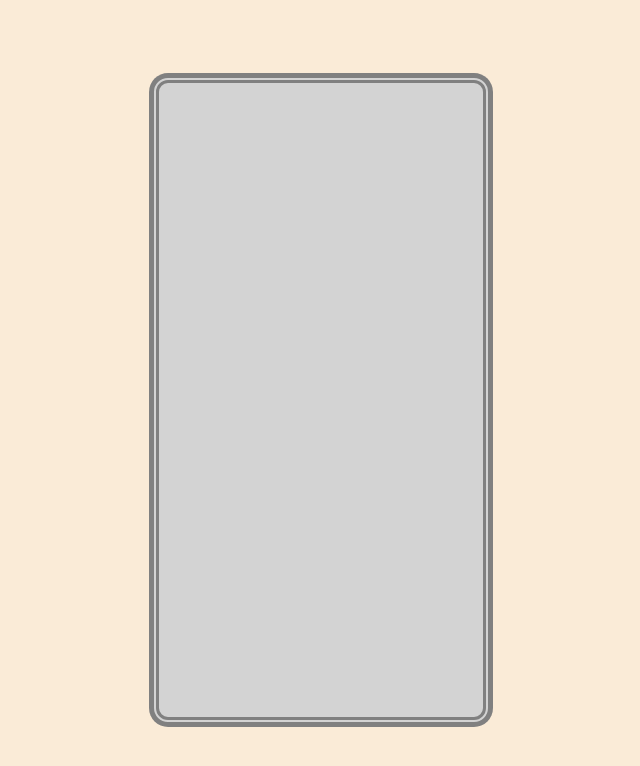
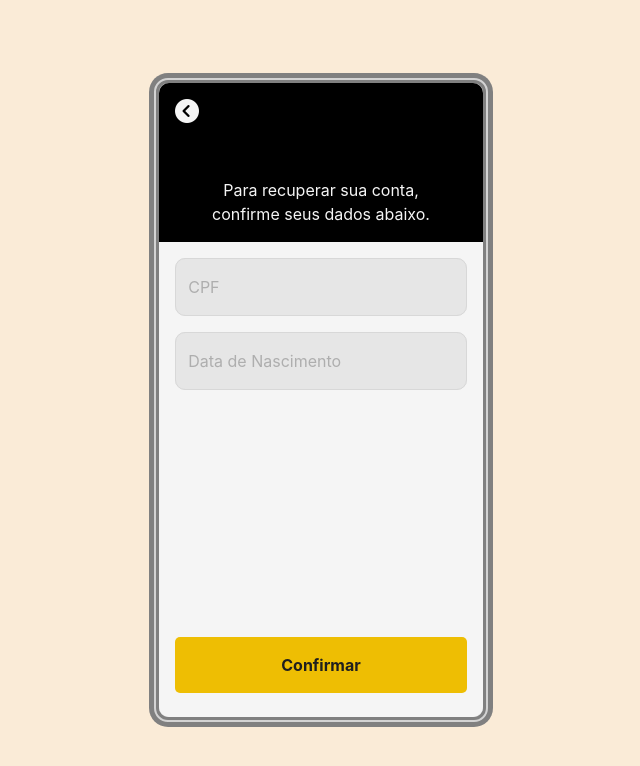
Before and after one commit to mmerga/pa-xp-prototipo-expense, a React (Create React App) app: page /faccount in a window 1280 px wide. Before the commit this address had no page. Shown: the top 766 px of the page, without its empty margins (319-959 px from the left). Built offline with nearby package versions, Linux system fonts and the light colour scheme.

Commit message:
feat forget account page

```diff
--- a/public/index.html
+++ b/public/index.html
@@ -33,6 +33,14 @@
 			referrerpolicy="no-referrer"
 		/>
 
+		<link
+			rel="stylesheet"
+			href="https://cdnjs.cloudflare.com/ajax/libs/font-awesome/6.5.1/css/all.min.css"
+			integrity="sha512-DTOQO9RWCH3ppGqcWaEA1BIZOC6xxalwEsw9c2QQeAIftl+Vegovlnee1c9QX4TctnWMn13TZye+giMm8e2LwA=="
+			crossorigin="anonymous"
+			referrerpolicy="no-referrer"
+		/>
+
 		<title>eXPense</title>
 	</head>
 	<body>
--- a/src/App.js
+++ b/src/App.js
@@ -5,6 +5,7 @@ import './App.css';
 import Home from './Pages/Home/Home.tsx';
 import Login from './Pages/Login/Login.tsx';
 import Register from './Pages/Register/Register.tsx';
+import ForgetAccount from './Pages/ForgetAccount/ForgetAccount.tsx';
 
 function App() {
   return (
@@ -15,6 +16,7 @@ function App() {
             <Route path="/" element={<Home />} />
             <Route path="/login" element={<Login />} />
             <Route path="/register" element={<Register />} />
+            <Route path="/faccount" element={<ForgetAccount />} />
           </Routes>
         </BrowserRouter>
       </div>
--- a/src/Components/MainBanner/MainBanner.tsx
+++ b/src/Components/MainBanner/MainBanner.tsx
@@ -1,5 +1,6 @@
 import React from "react";
 import './MainBanner.css'
+import { Link } from "react-router-dom";
 
 export default function MainBanner() {
 
@@ -7,7 +8,10 @@ export default function MainBanner() {
         <div className="MainBanner">
             <h1>ExPense</h1>
             <div className="img-wrapper">
-                <img src="../../../exPenseLogo.png" alt="ExPense" width={200}/>
+                <Link to={'/'}
+                      relative="path">
+                    <img src="../../../exPenseLogo.png" alt="ExPense" width={200}/>
+                </Link>
             </div>
             <p>Seu assistente pessoal de controle financeiro.</p>
         </div>
--- a/src/Components/PrimaryButton/PrimaryButton.tsx
+++ b/src/Components/PrimaryButton/PrimaryButton.tsx
@@ -4,6 +4,15 @@ import { Link } from "react-router-dom";
 
 export default function PrimaryButton(props) {
     const {text, click} = props;
+    if(click === undefined){
+        return (
+            <>
+                <button className="PrimaryButton">
+                    {text}
+                </button>
+            </>
+        );
+    }
     return (
         <>
             <Link
--- /dev/null
+++ b/src/Pages/ForgetAccount/ForgetAccount.css
@@ -0,0 +1,71 @@
+.ForgetAccount{
+    height: 100%;
+    width: 100%;
+    display: flex;
+    flex-direction: column;
+}
+
+.forget-account-infos{
+    height: 25%;
+    width: 100%;
+    border-top-left-radius: 10px;
+    border-top-right-radius: 10px;
+    background-color: black;
+    color: whitesmoke;
+    display: flex;
+    flex-direction: column;
+    align-items: center;
+    justify-content: space-between;
+}
+
+.forget-account-infos i{
+    align-self: flex-start;
+    justify-self: start;
+    margin-top: 1rem;
+    margin-left: 1rem;
+    font-size: 1.5rem;
+    transition: all 0.3s ease;
+    cursor: pointer;
+}
+
+.forget-account-infos i:hover{
+    transform: scale(1.1);
+}
+
+.forget-account-infos p{
+    font-weight: normal;
+    text-wrap: balance;
+}
+
+.forget-account-form-wrapper{
+    height: 75%;
+    width: 100%;
+    background-color: whitesmoke;
+    border-bottom-left-radius: 10px;
+    border-bottom-right-radius: 10px;
+}
+
+.forget-account-form-wrapper p{
+    color: black;
+    font-weight: 400;
+    padding-top: 2rem;
+}
+
+.forget-account-form{
+    height: 100%;
+    width: 90%;
+    margin: 0 auto;
+    position: relative;
+}
+
+.forget-account-form #floatingInput{
+    margin-top: 1rem;
+}
+
+
+.forget-account-button-wrapper{
+   position: absolute;
+   width: 100%;
+   bottom: 40px;
+   left: 0;
+}
--- /dev/null
+++ b/src/Pages/ForgetAccount/ForgetAccount.tsx
@@ -0,0 +1,67 @@
+import React, { useState } from "react";
+import './ForgetAccount.css'
+import PrimaryButton from "../../Components/PrimaryButton/PrimaryButton.tsx";
+import { useNavigate } from "react-router-dom";
+
+export default function ForgetAccount() {
+    let [isShow, setIsShow] = useState(false);
+    let navigate  = useNavigate();
+
+    function handleClickConfirm() {
+        setIsShow(true)
+    }
+
+    function goBack(){
+        navigate('/login')
+    }
+
+
+    if(isShow === true){
+        return (
+            <div className="ForgetAccount">
+
+                <div className="forget-account-infos">
+                <i className="fa-solid fa-circle-chevron-left" onClick={goBack}></i>
+                    <p>Conta enviada com sucesso.</p>
+                </div>
+
+                <div className="forget-account-form-wrapper">
+                    <p>Em instantes, o número da conta
+                        será enviado para seu e-mail.</p>
+                </div>
+            </div>
+        )
+    }
+
+    if(isShow === false){
+        return (
+            <div className="ForgetAccount">
+
+                <div className="forget-account-infos">
+                <i className="fa-solid fa-circle-chevron-left" onClick={goBack}></i>
+                    <p>Para recuperar sua conta, confirme seus dados abaixo.</p>
+                </div>
+
+                <div className="forget-account-form-wrapper">
+                    <form className="forget-account-form">
+                        <div id="floatingInput">
+                            <div  className="form-floating">
+                                <input type="text" inputMode="numeric" className="form-control" id="floatingInputCpf" placeholder="CPF" />
+                                <label htmlFor="floatingInputCpf">CPF</label>
+                            </div>
+                        </div>
+                        <div id="floatingInput">
+                            <div  className="form-floating">
+                                <input  type="text"  className="form-control" id="floatingInputDate" placeholder="Data de Nascimento" onFocus={(e) => e.target.type = 'date'} onBlur={(e) => e.target.type = 'text'}/>
+                                <label htmlFor="floatingInputDate">Data de Nascimento</label>
+                            </div>
+                        </div>
+                        <div className="forget-account-button-wrapper" onClick={handleClickConfirm}>
+                            <PrimaryButton text="Confirmar" />
+                        </div>
+                    </form>
+                </div>
+            </div>
+        )
+    }
+}
--- a/src/Pages/Login/Login.css
+++ b/src/Pages/Login/Login.css
@@ -51,7 +51,11 @@
 
 #floatingInput label{
     color: #aeaeae;
-    font-size: 0.8rem;
+    font-size: 1rem;
+}
+
+#floatingInput label::after{
+    background-color: inherit !important;
 }
 
 
@@ -66,7 +70,12 @@
 .login-button-wrapper{
     width: 100%;
     margin-top: auto;
+}
+
+.login-button-wrapper p{
     transition: all 0.3s ease;
+    width: fit-content;
+    margin: 0 auto 1rem;
 }
 
 .login-button-wrapper p:nth-child(1){
@@ -74,10 +83,10 @@
     font-weight: normal;
 }
 
-.login-button-wrapper p:nth-child(2){
+.login-button-wrapper p{
     cursor: pointer;
 }
 
-.login-button-wrapper p:nth-child(2):hover{
+.login-button-wrapper p:hover{
     transform: scale(0.95);
 }
--- a/src/Pages/Login/Login.tsx
+++ b/src/Pages/Login/Login.tsx
@@ -35,7 +35,13 @@ export default function Login() {
 
                 <div className="login-button-wrapper">
                     <div>
-                        <p>Esqueci minha senha.</p>
+                        <p>
+                            <Link
+                                to='/faccount'
+                                relative="path">
+                                Esqueci minha conta.
+                            </Link>
+                        </p>
                         <p>
                             <Link
                                 to='/register'
@@ -45,7 +51,7 @@ export default function Login() {
                         </p>
                     </div>
                     <div>
-                        <PrimaryButton text="Continuar" click={'/'} />
+                        <PrimaryButton text="Continuar" click={'/'}/>
                     </div>
                 </div>
 
```
